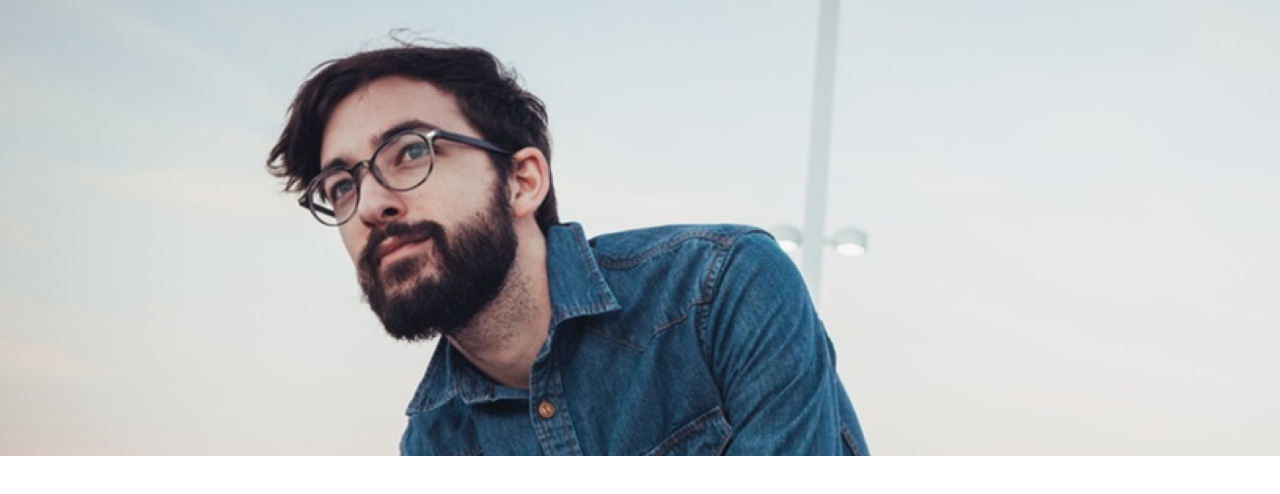
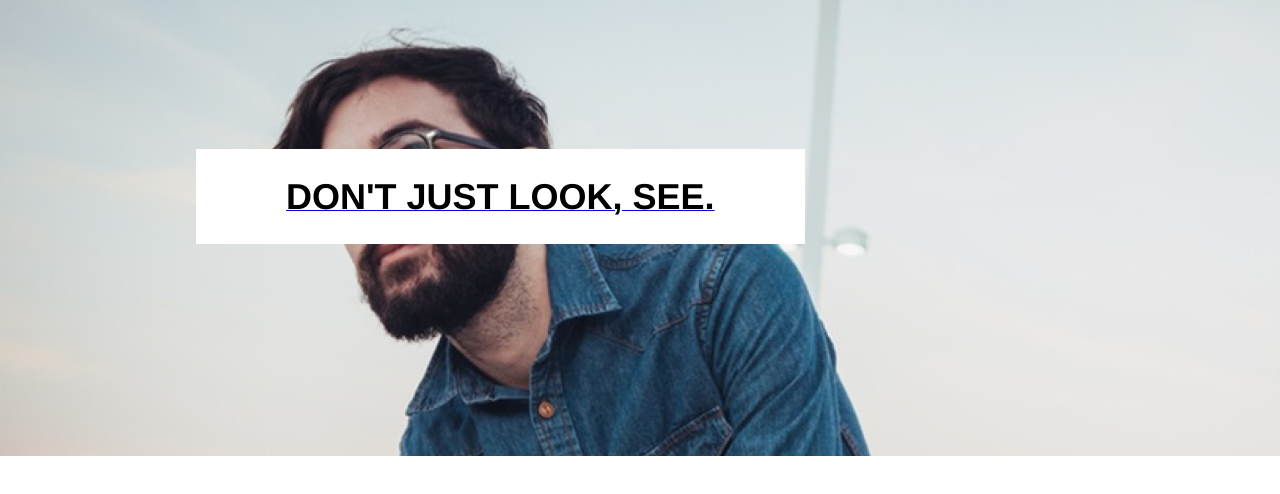
Before and after one commit to Chaia81/TortoiseshellOptics, a plain HTML site: page index.html in a window 1280 px wide. Shown: the part 84-578 px from the top of the page. Drawn offline with Linux system fonts and the light colour scheme.

Commit message:
Add banner. Problems with banner position.

```diff
--- a/index.html
+++ b/index.html
@@ -26,12 +26,12 @@
             </div>
           </div>
         </div>
+            <!-- Banner -->
+            <div class="banner">
+              <span>DON'T JUST LOOK, SEE.</span>
+            </div>
       </div>
     </div>
-
-    <!-- Banner -->
-
-    <!--DON'T JUST LOOK, SEE.-->
 
     <!-- Services -->
 
--- a/resources/css/style.css
+++ b/resources/css/style.css
@@ -61,8 +61,28 @@ body {
   padding: 0 1rem;
 }
 
+/* Navigation */
+
 .nav_links a {
   padding: 1rem;
   display: inline-block;
   text-decoration: none;
 }
+
+/* Banner */
+
+.banner {
+  margin-top: 10rem;
+  position: relative;
+  left: 2rem;
+}
+
+.banner span {
+  font-weight: bold;
+  font-size: 2rem;
+  line-height: 1.2;
+  background-color: white;
+  color: black;
+  text-decoration: none;
+  padding: 1.5rem 5rem;*/
+}
```
